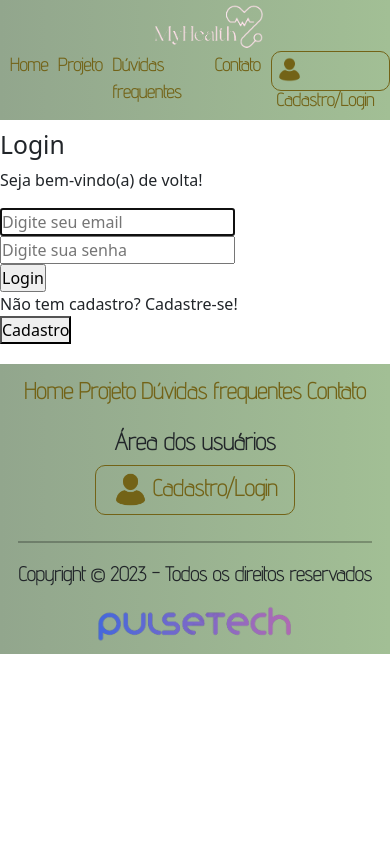
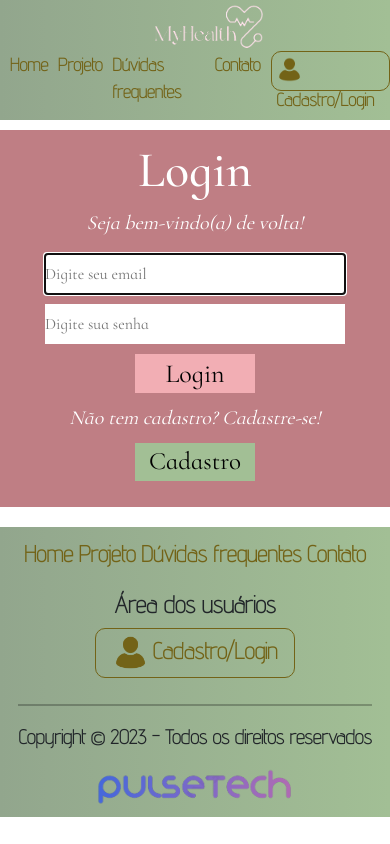
Before and after one commit to letyresina/GS2sem-Site, a React (Vite) app: page /CadastroLogin in a window 390 px wide. Built offline with nearby package versions, Linux system fonts and the light colour scheme; a web font is replaced by a local one.

Commit message:
responsividade celular login cadastro

```diff
--- a/src/FormLoginCad.scss
+++ b/src/FormLoginCad.scss
@@ -112,5 +112,55 @@
 
 /* Celular */
 @media screen and (max-width:500px){
+    .user {
+        display: flex;
+        justify-content: center;
+        align-items: center;
+        text-align: center;
+        height: 80%;
+        padding:10px;
+        background-color: $cor-rosa-escuro;
+        font-family: $fonte-geral;
+        color: $cor-texto-formulario;
 
+        .forms_title{
+            font-size: 50px;
+            text-align: center;
+        }
+
+        p{
+            font-size: 20px;
+            font-style: italic;
+        }
+
+        input{
+            border:none;
+            margin-bottom:10px;
+        }
+
+        .forms_field-input{
+            width: 300px;
+            height: 40px;
+        }
+
+        .forms_buttons-action{
+            font-size: 26px;
+            width: 120px;
+            background-color: $cor-botao-destaque-rosaclaro;
+        }
+        .forms_buttons-action:hover{
+            background-color: $cor-verde-forte;
+        }
+
+        .botaoTroca{
+            margin-top:10px;
+            border:none;
+            width: 120px;
+            font-size: 25px;
+            background-color: $cor-verde-claro;
+        }
+        .botaoTroca:hover{
+            background-color: $cor-verde-forte;
+        }
+    }
 }
```
